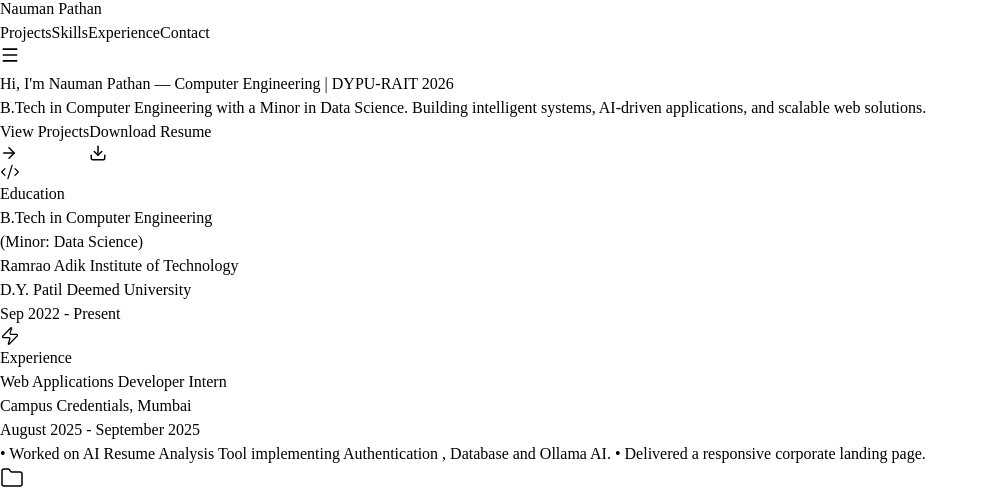
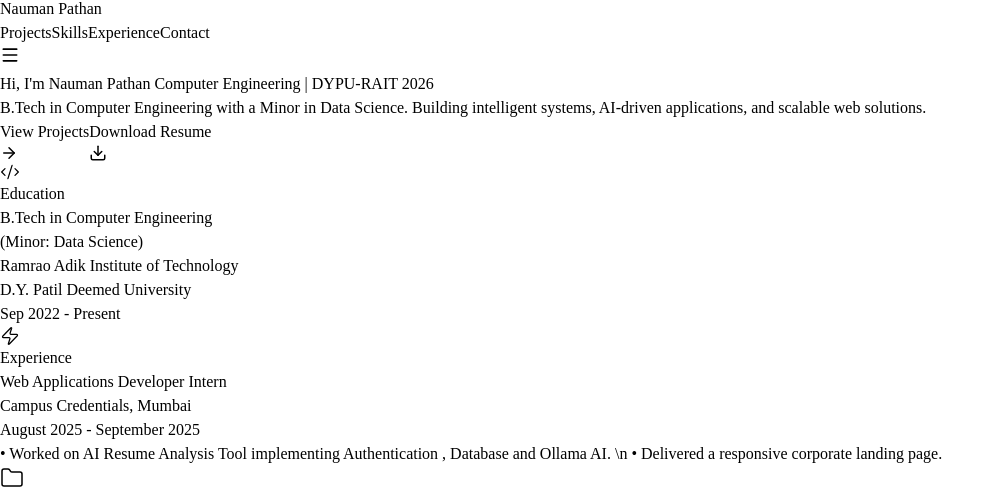
Before and after one commit to Naumanpathan94/naumanpathan, a React (Vite) app in the folder frontend/: page / in a window 1280 px wide. Shown: the part 303-796 px from the top of the page, without its empty margins (0-1001 px from the left). Built offline with nearby package versions, Linux system fonts and the light colour scheme.

Commit message:
slight minor changes

```diff
--- a/frontend/src/components/portfolio/Hero.tsx
+++ b/frontend/src/components/portfolio/Hero.tsx
@@ -15,7 +15,7 @@ export function Hero() {
       <div className="container mx-auto px-4 md:px-6">
         <div className="max-w-4xl mx-auto">
           <h1 className="text-3xl md:text-5xl lg:text-6xl font-bold tracking-tight text-primary mb-4 md:mb-6">
-            Hi, I'm Nauman Pathan — Computer Engineering | DYPU-RAIT 2026
+            Hi, I'm Nauman Pathan Computer Engineering | DYPU-RAIT 2026
           </h1>
 
           <p className="text-base md:text-lg lg:text-xl text-muted-foreground max-w-2xl mb-8 md:mb-10 leading-relaxed">
@@ -56,7 +56,7 @@ export function Hero() {
                 <p className="text-xs md:text-sm text-muted-foreground">Campus Credentials, Mumbai</p>
                 <p className="text-xs md:text-sm text-muted-foreground">August 2025 - September 2025</p>
                 <p className="text-xs md:text-sm text-muted-foreground mt-2">• Worked on AI Resume Analysis Tool implementing Authentication , Database and Ollama AI.
-• Delivered a responsive corporate landing page.</p>
+                \n • Delivered a responsive corporate landing page.</p>
               </div>
             </div>
           </div>
```
